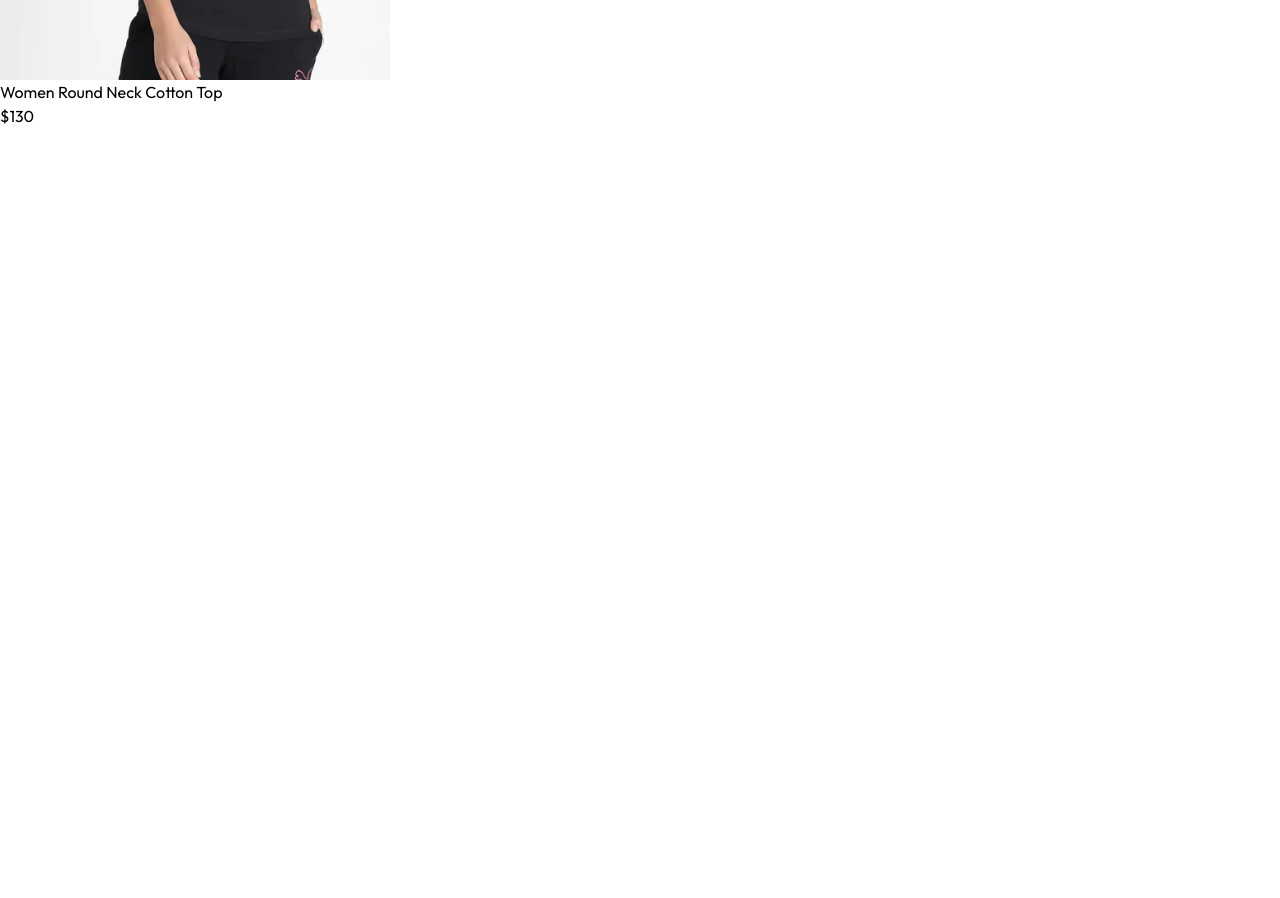
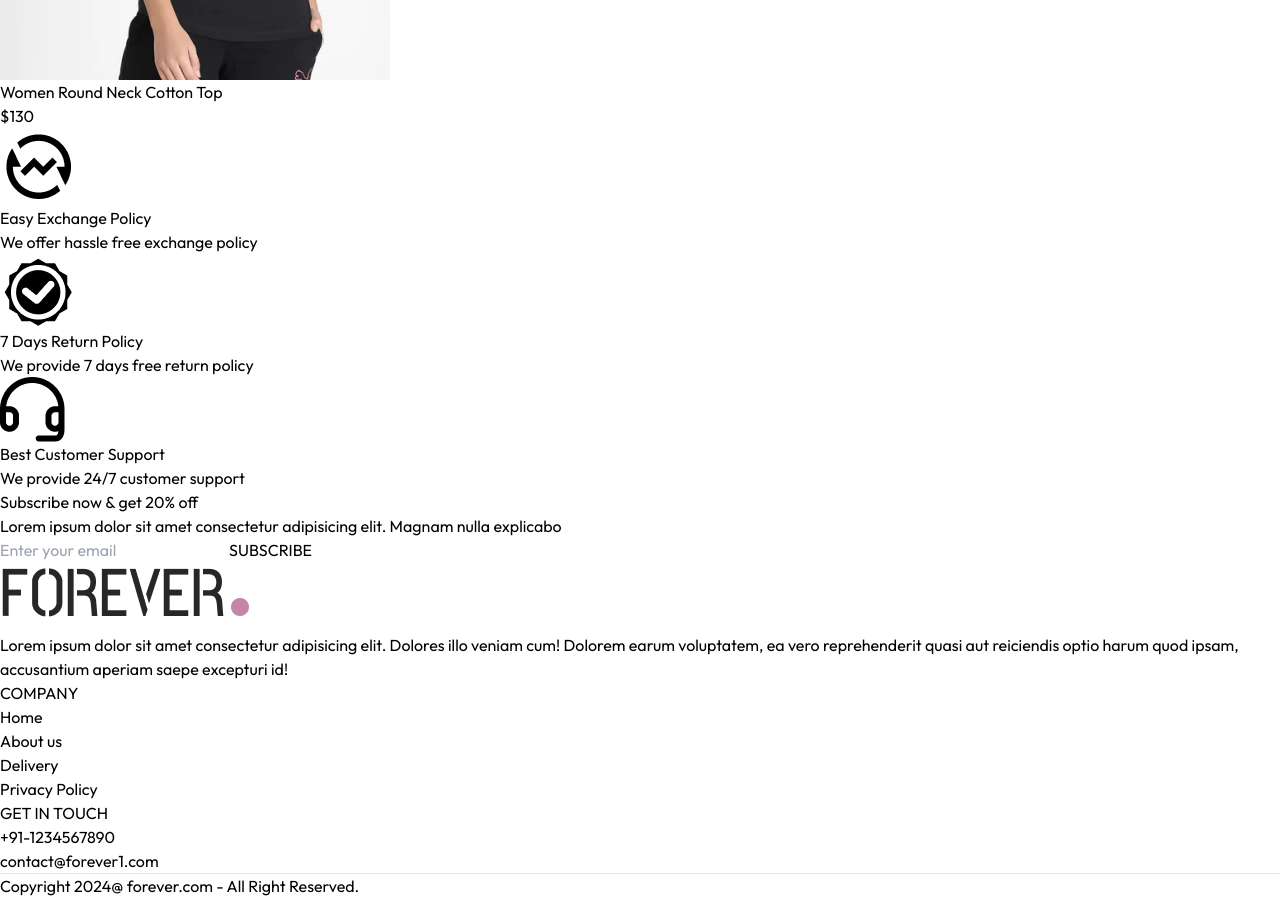
Before and after one commit to jkarthik-2004/E-Commerce, a React (Vite) app in the folder frontend/: page / in a window 1280 px wide. Shown: the part 9040-9938 px from the top of the page. Before the commit the page ends 9168 px from the top, so only its background shows below. Built offline with nearby package versions, Linux system fonts and the light colour scheme.

Commit message:
Home page UI completed

```diff
--- a/frontend/src/App.jsx
+++ b/frontend/src/App.jsx
@@ -10,6 +10,7 @@
 import PlaceOrder from './pages/PlaceOrder'
 import Orders from './pages/Orders'
 import NavBar from './components/NavBar'
+import Footer from './components/Footer'
 
 const App = () => {
   return (
@@ -26,6 +27,7 @@
         <Route path='/place-order' element={<PlaceOrder/>}/>
         <Route path='/orders' element={<Orders/>}/>
       </Routes>
+      <Footer/>
     </div>
   )
 }
--- /dev/null
+++ b/frontend/src/components/Footer.jsx
@@ -0,0 +1,41 @@
+import React from 'react'
+import { assets } from '../assets/assets'
+
+const Footer = () => {
+  return (
+    <div>
+        <div className='flex flex-col sm:grid grid-cols-[3fr_1fr_1fr] gap-14 my-10 mt-40 text-sm'>
+            <div>
+                <img src={assets.logo} className='mb-5 w-32' alt="" />
+                <p className='w-full md:w-2/3 text-gray-600'>
+                    Lorem ipsum dolor sit amet consectetur adipisicing elit. Dolores illo veniam cum! Dolorem earum voluptatem, ea vero reprehenderit quasi aut reiciendis optio harum quod ipsam, accusantium aperiam saepe excepturi id!
+                </p>
+            </div>
+            <div>
+                <p className='text-xl font-medium mb-5'>COMPANY</p>
+                <ul className='flex flex-col gap-1 text-gray-600'>
+                    <li>Home</li>
+                    <li>About us</li>
+                    <li>Delivery</li>
+                    <li>Privacy Policy</li>
+                </ul>
+            </div>
+            <div>
+                <p className='text-xl font-medium mb-5'>GET IN TOUCH</p>
+                <ul className='flex flex-col gap-1 text-gray-600'>
+                    <li>+91-1234567890</li>
+                    <li>contact@forever1.com</li>
+                </ul>
+            </div>
+        </div>
+        <div className=''>
+            <hr />
+            <p className='py-5 text-sm text-center'>
+                Copyright 2024@ forever.com - All Right Reserved.
+            </p>
+        </div>
+    </div>
+  )
+}
+
+export default Footer
--- a/frontend/src/components/Hero.jsx
+++ b/frontend/src/components/Hero.jsx
@@ -20,7 +20,7 @@
 
         </div>
         {/* Hero right */}
-        <img src={assets.hero_img} className='w-full sm:w-1/2' alt="" />
+        <img src={assets.hero_img} className='w-1/2 sm:w-1/2' alt="" />
     </div>
   )
 }
--- /dev/null
+++ b/frontend/src/components/NewsletterBox.jsx
@@ -0,0 +1,21 @@
+import React from 'react'
+
+const NewsletterBox = () => {
+  const onSubmitHandler = (event) => {
+    event.preventDefault();
+  }
+  return (
+    <div className='text-center'>
+        <p className='text-2xl font-medium text-gray-800'>Subscribe now & get 20% off</p>
+        <p className='text-gray-400 mt-3'>
+            Lorem ipsum dolor sit amet consectetur adipisicing elit. Magnam nulla explicabo
+        </p>
+        <form onSubmit={onSubmitHandler} className='w-full sm:w-1/2 flex items-center gap-3 mx-auto my-6 border pl-3'>
+            <input className='w-full sm:flex-1 outline-none' type='email' placeholder='Enter your email' required/>
+            <button type='submit' className='bg-black text-white text-xs px-10 py-4'>SUBSCRIBE</button>
+        </form>
+    </div>
+  )
+}
+
+export default NewsletterBox
--- /dev/null
+++ b/frontend/src/components/OurPolicy.jsx
@@ -0,0 +1,26 @@
+import React from 'react'
+import { assets } from '../assets/assets'
+
+const OurPolicy = () => {
+  return (
+    <div className='flex flex-col sm:flex-row justify-around gap-12 sm:gap-2 text-center py-20 text-xs sm:text-sm md:text-base text-gray-700'>
+        <div>
+            <img src={assets.exchange_icon} className='w-12 m-auto mb-5' alt="" />
+            <p className=' font-semibold'>Easy Exchange Policy</p>
+            <p className='text-gray-400'>We offer hassle free exchange policy</p>
+        </div>
+        <div>
+            <img src={assets.quality_icon} className='w-12 m-auto mb-5' alt="" />
+            <p className=' font-semibold'>7 Days Return Policy</p>
+            <p className='text-gray-400'>We provide 7 days free return policy</p>
+        </div>
+        <div>
+            <img src={assets.support_img} className='w-12 m-auto mb-5' alt="" />
+            <p className=' font-semibold'>Best Customer Support</p>
+            <p className='text-gray-400'>We provide 24/7 customer support</p>
+        </div>
+    </div>
+  )
+}
+
+export default OurPolicy
--- a/frontend/src/pages/Home.jsx
+++ b/frontend/src/pages/Home.jsx
@@ -2,6 +2,8 @@
 import Hero from '../components/Hero'
 import LatestCollection from '../components/LatestCollection'
 import BestSeller from '../components/BestSeller'
+import OurPolicy from '../components/OurPolicy'
+import NewsletterBox from '../components/NewsletterBox'
 
 const Home = () => {
   return (
@@ -9,6 +11,8 @@
       <Hero/>
       <LatestCollection/>
       <BestSeller/>
+      <OurPolicy/>
+      <NewsletterBox/>
     </div>
   )
 }
```
